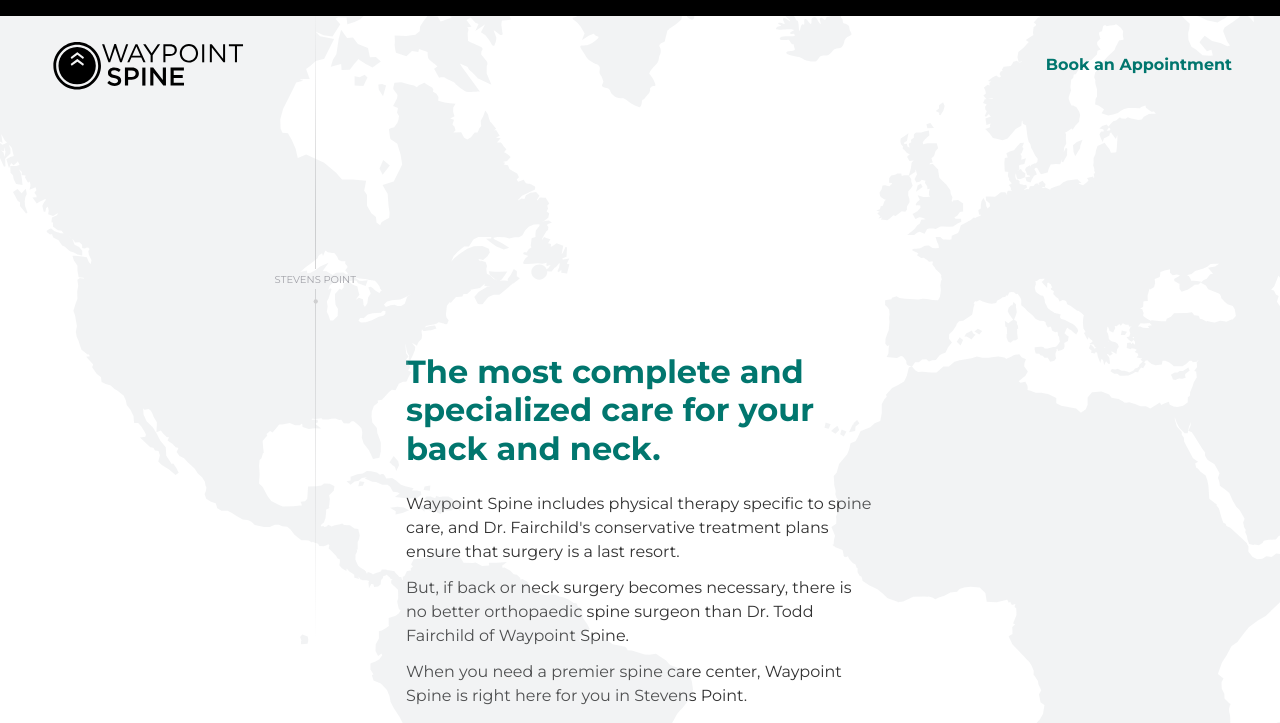
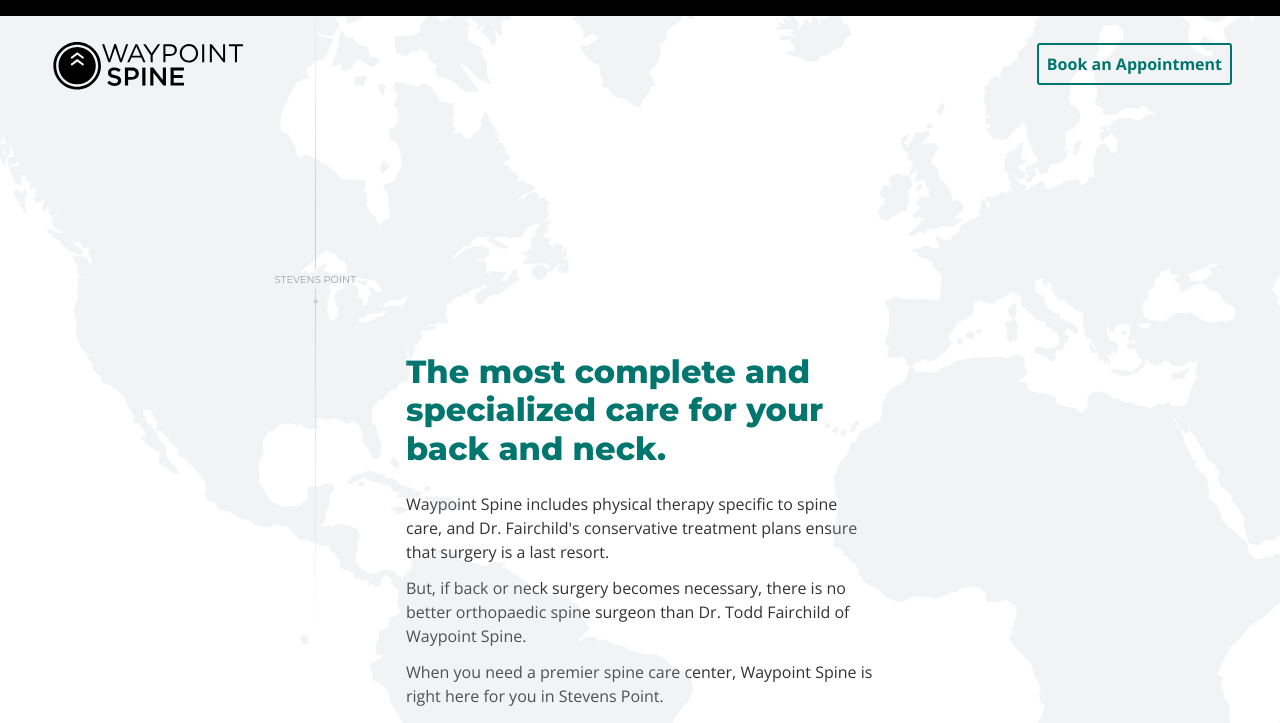
Before and after one commit to lfairchild/waypoint-spine, a Jekyll site: the page built from index.html, in a window 1280 px wide. Shown: the top 723 px of the page. Built offline with Jekyll 4.4.1, drawn with Linux system fonts in a browser that asks for light colours.

Commit message:
Use open sans

```diff
--- a/_layouts/default.html
+++ b/_layouts/default.html
@@ -8,7 +8,7 @@
     <title>{{ page.title }}</title>
     <link href="assets/img/favicon.ico" rel="icon">
     <link href="assets/css/style.css" rel="stylesheet">
-    <link href="https://fonts.googleapis.com/css?family=Montserrat:400,400i,700,700i" rel="stylesheet">
+    <link href="https://fonts.googleapis.com/css?family=Montserrat:400,700,800|Open+Sans:400,400i,700,700i" rel="stylesheet">
   </head>
   <body>
     <div class="wrapper">
--- a/_sass/base/_variables.scss
+++ b/_sass/base/_variables.scss
@@ -1,6 +1,6 @@
 // Typography
-$base-font-family: 'Montserrat', $font-stack-system;
-$heading-font-family: $base-font-family;
+$base-font-family: 'Open Sans', $font-stack-system;
+$heading-font-family: 'Montserrat', $base-font-family;
 
 // Line height
 $base-line-height: 1.5;
--- a/_sass/site/_home.scss
+++ b/_sass/site/_home.scss
@@ -15,6 +15,9 @@ header {
     a {
       text-decoration: none;
       font-weight: bold;
+      border: 2px solid $green;
+      padding: 8px;
+      border-radius: 3px;
     }
   }
   @media screen and (min-width: $medium-screen) {
@@ -43,6 +46,7 @@ main {
     color: #01766e;
     margin-top: 60px;
     font-size: 1.5em;
+    font-weight: 800;
     @media screen and (min-width: $medium-screen) {
       margin-top: 160px;
       font-size: 1.8em;
@@ -69,6 +73,7 @@ main {
 }
 
 .map-global-timezone {
+  font-family: $heading-font-family;
   display: none;
   position: absolute;
   top: 0;
```
